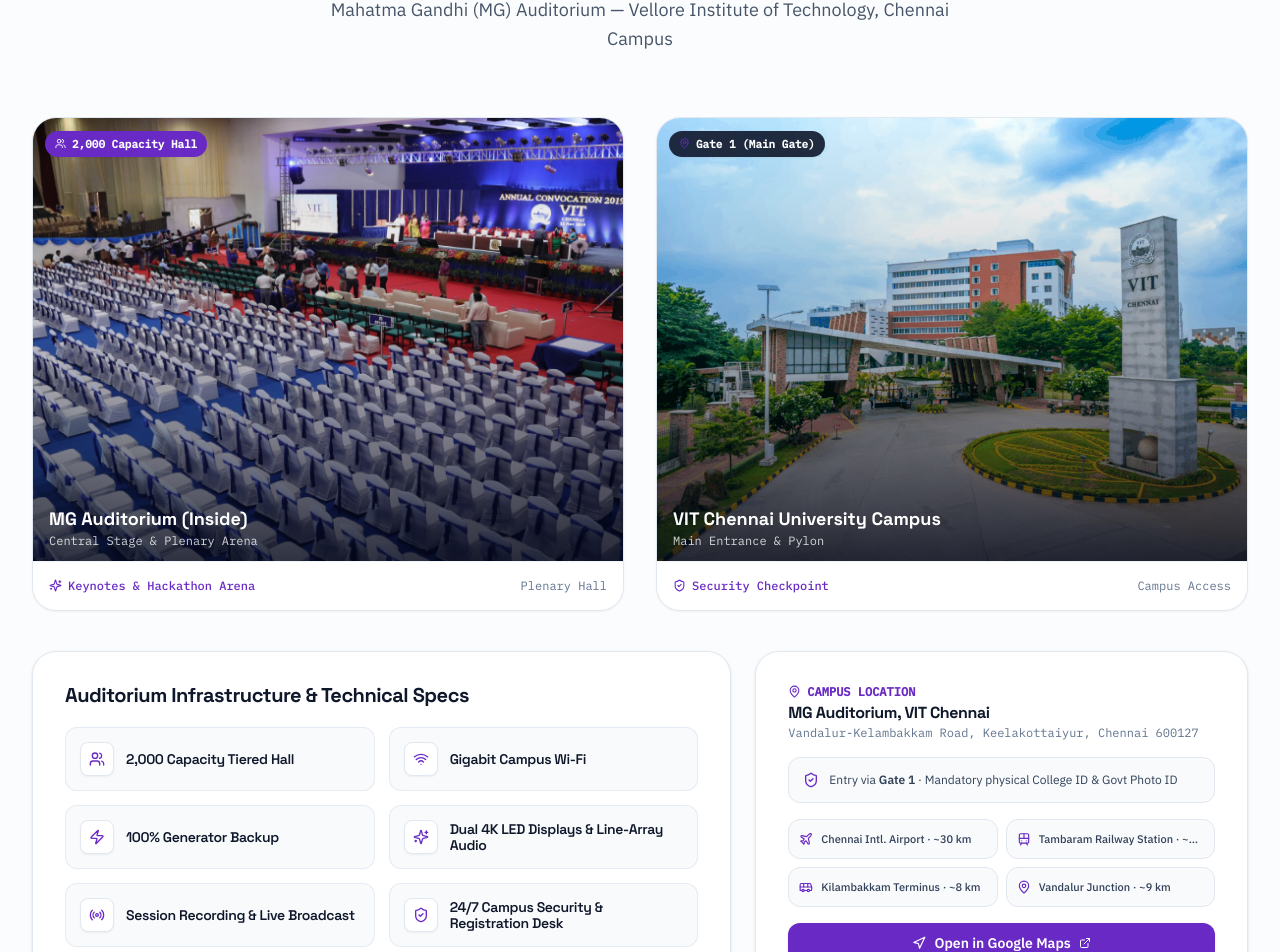
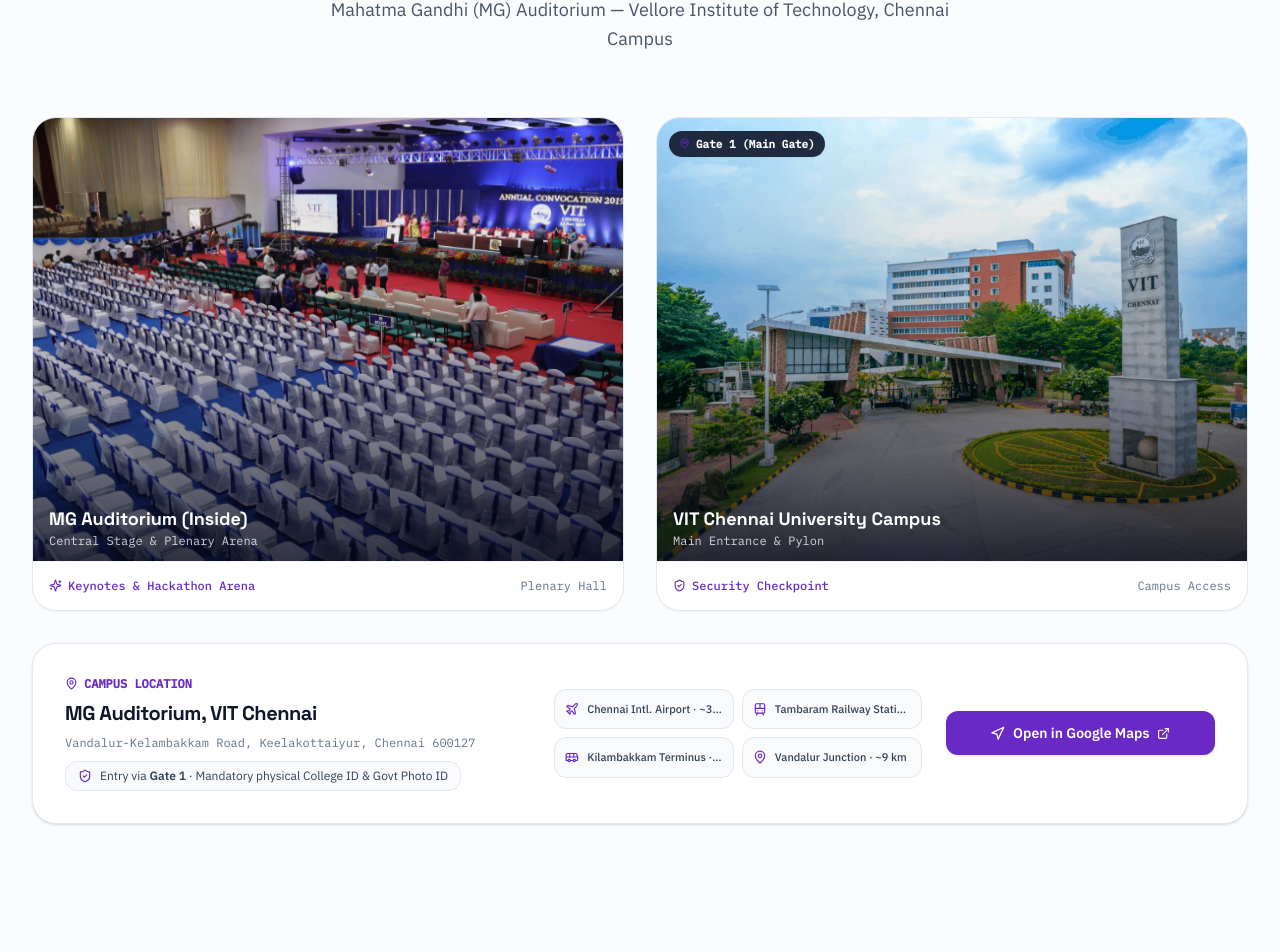
Before and after one commit to Iceandlava124/qiskit-fall-fest-2026, a React (Vite) app: page / in a window 1280 px wide. Shown: the part 10418-11370 px from the top of the page. Built offline with nearby package versions, Linux system fonts and the light colour scheme.

Commit message:
feat(venue): remove auditorium infrastructure & technical specs block per user request

```diff
--- a/src/components/Venue.tsx
+++ b/src/components/Venue.tsx
@@ -4,25 +4,12 @@
   Train,
   Bus,
   ShieldCheck,
-  Users,
-  Wifi,
-  Zap,
   Sparkles,
   MapPin,
   ExternalLink,
-  Radio,
 } from 'lucide-react';
 import SectionHeading from './SectionHeading';
 import AnimatedSection from './AnimatedSection';
-
-const venueFacilities = [
-  { icon: Users, title: '2,000 Capacity Tiered Hall' },
-  { icon: Wifi, title: 'Gigabit Campus Wi-Fi' },
-  { icon: Zap, title: '100% Generator Backup' },
-  { icon: Sparkles, title: 'Dual 4K LED Displays & Line-Array Audio' },
-  { icon: Radio, title: 'Session Recording & Live Broadcast' },
-  { icon: ShieldCheck, title: '24/7 Campus Security & Registration Desk' },
-];
 
 const transitOptions = [
   { icon: Plane, label: 'Air (MAA)', detail: 'Chennai Intl. Airport · ~30 km' },
@@ -43,13 +30,13 @@
       <div className="w-full max-w-7xl mx-auto relative z-10">
         <AnimatedSection>
           <SectionHeading
-            title="Venue & Campus Infrastructure"
+            title="Venue & Campus Location"
             subtitle="Mahatma Gandhi (MG) Auditorium — Vellore Institute of Technology, Chennai Campus"
           />
         </AnimatedSection>
 
         {/* Photography Showcase: Interior Stage & Main Entrance */}
-        <div className="grid grid-cols-1 md:grid-cols-2 gap-6 sm:gap-8 mb-10">
+        <div className="grid grid-cols-1 md:grid-cols-2 gap-6 sm:gap-8 mb-8">
           {/* Photo 1: Inside MG Auditorium (Stage & Seating) */}
           <AnimatedSection delay={0.05}>
             <div className="rounded-3xl border border-slate-200 bg-white shadow-xs hover:shadow-md hover:border-quantum-purple/40 transition-all overflow-hidden flex flex-col group">
@@ -61,12 +48,6 @@
                   loading="lazy"
                 />
                 <div className="absolute inset-0 bg-gradient-to-t from-slate-950/80 via-slate-950/20 to-transparent pointer-events-none" />
-                <div className="absolute top-3 left-3">
-                  <span className="inline-flex items-center gap-1.5 text-[11px] font-mono font-semibold px-2.5 py-1 rounded-full bg-quantum-purple text-white shadow-xs">
-                    <Users size={11} />
-                    2,000 Capacity Hall
-                  </span>
-                </div>
                 <div className="absolute bottom-3 left-4 right-4 text-white">
                   <p className="font-heading font-bold text-base sm:text-lg">MG Auditorium (Inside)</p>
                   <p className="text-xs text-white/80 font-mono">Central Stage & Plenary Arena</p>
@@ -113,62 +94,30 @@
           </AnimatedSection>
         </div>
 
-        {/* Detailed Information & Facilities Split */}
-        <div className="grid grid-cols-1 lg:grid-cols-12 gap-6 items-start">
-          {/* Left Column: Venue Facilities */}
-          <div className="lg:col-span-7">
+        {/* Location & Transit Guide Card */}
         <AnimatedSection delay={0.15}>
           <div className="p-6 sm:p-8 rounded-3xl bg-white border border-slate-200 shadow-sm">
-                <h3 className="font-heading font-bold text-lg sm:text-xl text-slate-900 mb-5">
-                  Auditorium Infrastructure & Technical Specs
-                </h3>
-
-                <div className="grid grid-cols-1 sm:grid-cols-2 gap-3.5">
-                  {venueFacilities.map((facility) => {
-                    const Icon = facility.icon;
-                    return (
-                      <div
-                        key={facility.title}
-                        className="p-3.5 rounded-xl bg-slate-50 border border-slate-200/80 hover:border-quantum-purple/40 transition-all flex items-center gap-3"
-                      >
-                        <div className="p-2 rounded-lg bg-white border border-slate-200 text-quantum-purple shadow-xs shrink-0">
-                          <Icon size={16} />
-                        </div>
-                        <h4 className="font-heading font-semibold text-slate-900 text-xs sm:text-sm">
-                          {facility.title}
-                        </h4>
-                      </div>
-                    );
-                  })}
-                </div>
-              </div>
-            </AnimatedSection>
-          </div>
-
-          {/* Right Column: Address, Entry Protocols & Transit */}
-          <div className="lg:col-span-5">
-            <AnimatedSection delay={0.2}>
-              <div className="p-6 sm:p-8 rounded-3xl bg-white border border-slate-200 shadow-sm space-y-4">
-                <div>
-                  <div className="flex items-center gap-1.5 mb-1 text-xs font-mono text-quantum-purple font-semibold uppercase">
+            <div className="grid grid-cols-1 lg:grid-cols-12 gap-6 items-center">
+              {/* Address & Entry */}
+              <div className="lg:col-span-5 space-y-2.5">
+                <div className="flex items-center gap-1.5 text-xs font-mono text-quantum-purple font-semibold uppercase">
                   <MapPin size={13} />
                   <span>Campus Location</span>
                 </div>
-                  <h4 className="font-heading font-bold text-base text-slate-900">
+                <h3 className="font-heading font-bold text-lg sm:text-xl text-slate-900">
                   MG Auditorium, VIT Chennai
-                  </h4>
-                  <p className="text-xs text-slate-500 font-mono mt-0.5">
+                </h3>
+                <p className="text-xs text-slate-500 font-mono">
                   Vandalur-Kelambakkam Road, Keelakottaiyur, Chennai 600127
                 </p>
+                <div className="inline-flex items-center gap-2 px-3 py-1.5 rounded-xl bg-slate-50 border border-slate-200 text-xs text-slate-700">
+                  <ShieldCheck size={14} className="text-quantum-purple shrink-0" />
+                  <span>Entry via <strong>Gate 1</strong> · Mandatory physical College ID & Govt Photo ID</span>
+                </div>
               </div>
 
-                <div className="p-3.5 rounded-xl bg-slate-50 border border-slate-200 text-xs text-slate-700 flex items-center gap-2.5">
-                  <ShieldCheck size={16} className="text-quantum-purple shrink-0" />
-                  <span>Entry via <strong>Gate 1</strong> · Mandatory physical College ID & Govt Photo ID</span>
-                </div>
-
-                {/* Transit Chips */}
-                <div className="grid grid-cols-1 sm:grid-cols-2 gap-2">
+              {/* Transit Options */}
+              <div className="lg:col-span-4 grid grid-cols-1 sm:grid-cols-2 gap-2">
                 {transitOptions.map((opt) => {
                   const Icon = opt.icon;
                   return (
@@ -185,20 +134,22 @@
                 })}
               </div>
 
+              {/* Action Button */}
+              <div className="lg:col-span-3 flex justify-end">
                 <a
                   href={mapUrl}
                   target="_blank"
                   rel="noopener noreferrer"
-                  className="w-full py-2.5 px-4 rounded-xl bg-quantum-purple hover:bg-quantum-purple-light text-white font-semibold text-xs sm:text-sm inline-flex items-center justify-center gap-2 shadow-sm transition-colors"
+                  className="w-full py-3 px-5 rounded-xl bg-quantum-purple hover:bg-quantum-purple-light text-white font-semibold text-xs sm:text-sm inline-flex items-center justify-center gap-2 shadow-sm transition-colors"
                 >
-                  <Navigation size={14} />
+                  <Navigation size={15} />
                   <span>Open in Google Maps</span>
-                  <ExternalLink size={12} />
+                  <ExternalLink size={13} />
                 </a>
               </div>
-            </AnimatedSection>
             </div>
           </div>
+        </AnimatedSection>
       </div>
     </section>
   );
```
Lines whose indentation alone changed are shown as unchanged.
